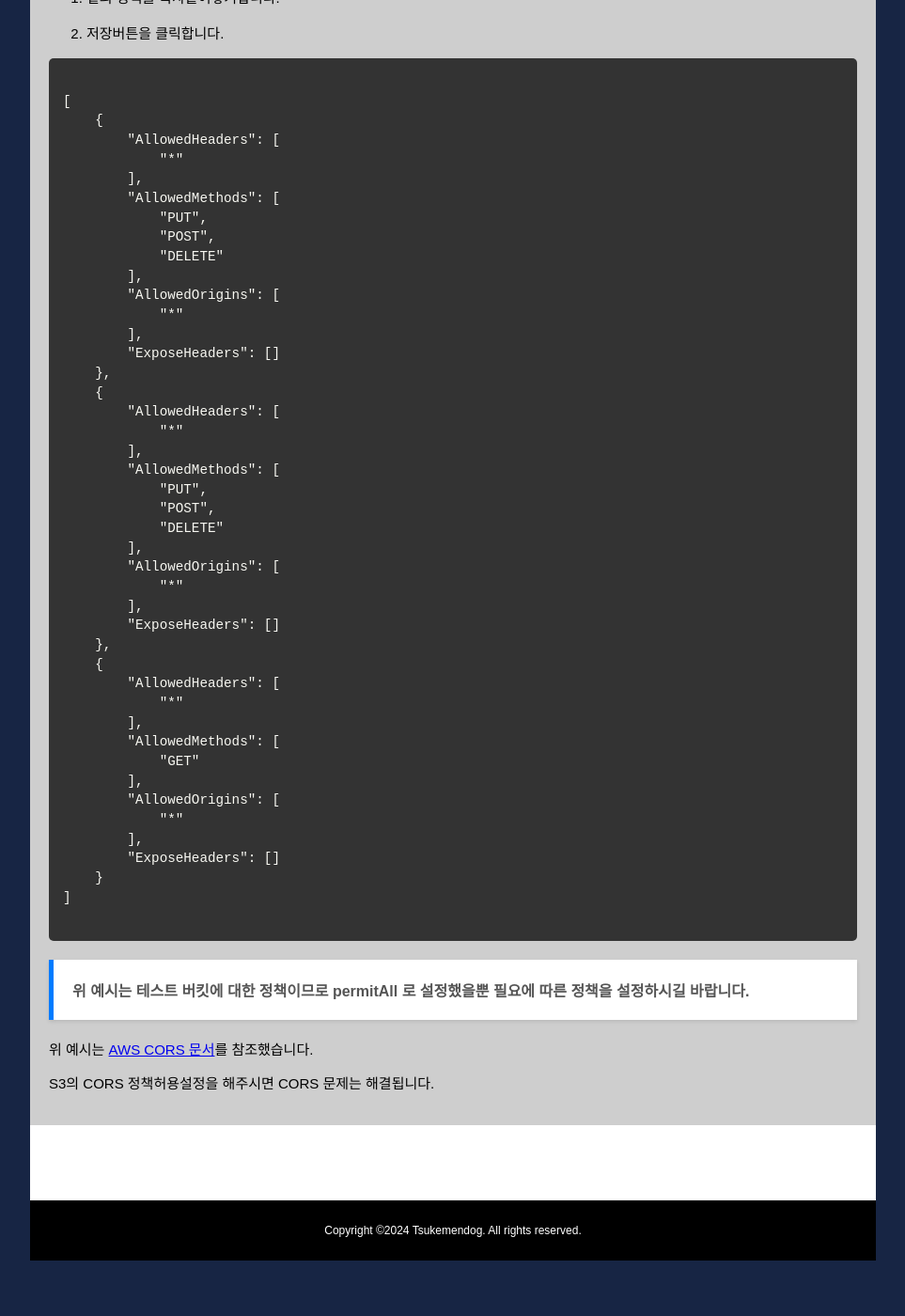
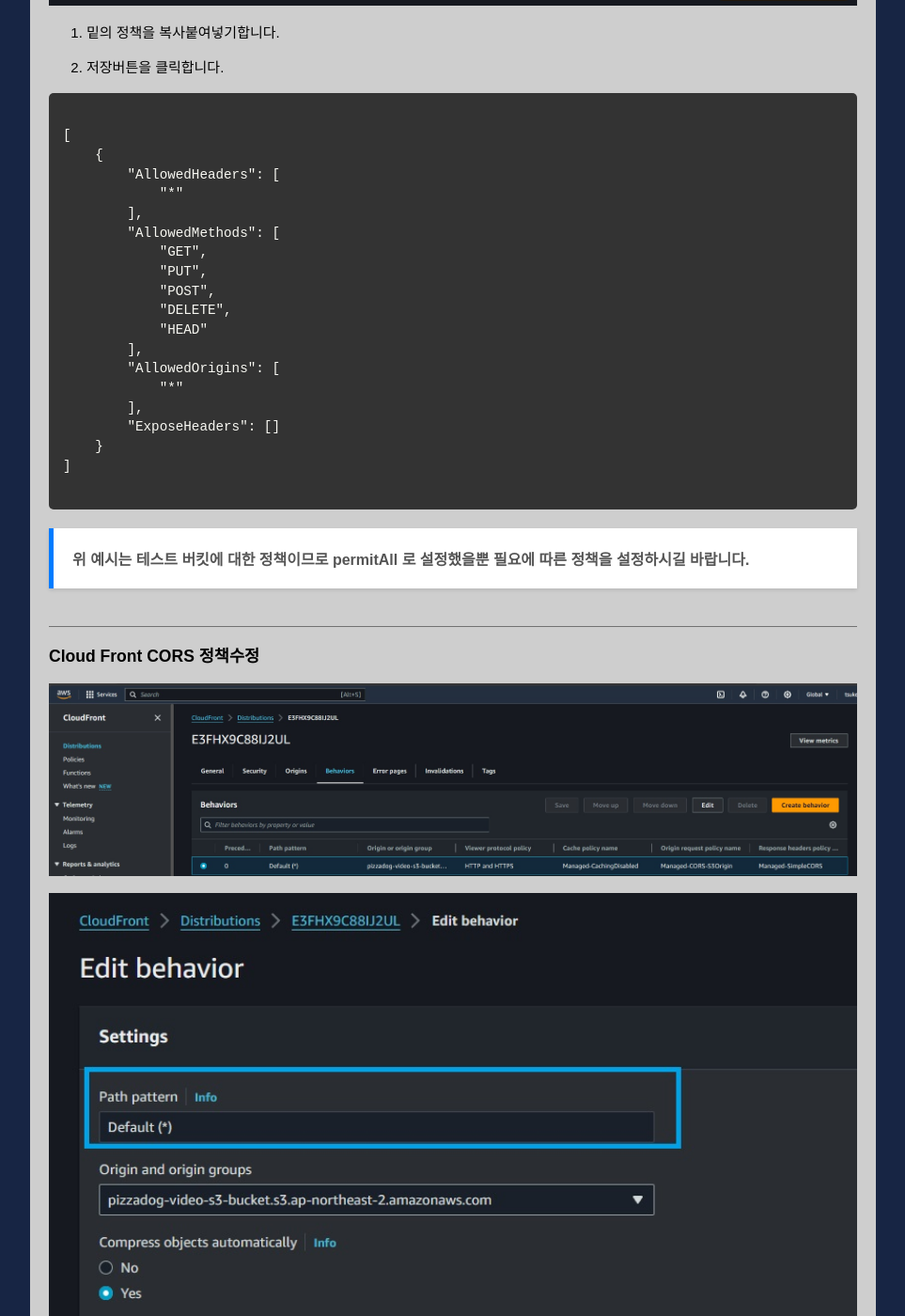
Before and after one commit to tsukemandev/tsukemandev.github.io, a Jekyll site: the page built from _posts/ko/aws/s3/2023-10-24-issue_cors_s3.md, in a window 1280 px wide and 1400 px high, scrolled down 3783 px. Shown: the whole window at 94% size, without its empty margins (158-1121 px from the left). Built offline with Jekyll 4.4.1, drawn with Linux system fonts in a browser that asks for light colours; comment, search, counter and statistics services are not loaded; before the commit the page ends 5124 px from its top, so only the background shows below that; some of the changed text lies outside the part shown.

Commit message:
S3 CORS 포스팅 내용수정

```diff
--- a/_posts/ko/aws/s3/2023-10-24-issue_cors_s3.md
+++ b/_posts/ko/aws/s3/2023-10-24-issue_cors_s3.md
@@ -79,35 +79,11 @@
             "*"
         ],
         "AllowedMethods": [
+            "GET",
             "PUT",
             "POST",
-            "DELETE"
-        ],
-        "AllowedOrigins": [
-            "*"
-        ],
-        "ExposeHeaders": []
-    },
-    {
-        "AllowedHeaders": [
-            "*"
-        ],
-        "AllowedMethods": [
-            "PUT",
-            "POST",
-            "DELETE"
-        ],
-        "AllowedOrigins": [
-            "*"
-        ],
-        "ExposeHeaders": []
-    },
-    {
-        "AllowedHeaders": [
-            "*"
-        ],
-        "AllowedMethods": [
-            "GET"
+            "DELETE",
+            "HEAD"
         ],
         "AllowedOrigins": [
             "*"
@@ -120,6 +96,17 @@
 
 >  **위 예시는 테스트 버킷에 대한 정책이므로 permitAll 로 설정했을뿐 필요에 따른 정책을 설정하시길 바랍니다.**
 
-위 예시는 [AWS CORS 문서](https://docs.aws.amazon.com/sdk-for-javascript/v3/developer-guide/cors.html)를 참조했습니다.
+<div class="divide-line"></div>
 
-S3의 CORS 정책허용설정을 해주시면 CORS 문제는 해결됩니다.
+### Cloud Front CORS 정책수정
+
+![Edit CORS POLICY FOR Cloud Front](/assets/img/aws/s3/cloudfront-distributions.jpg)
+
+![Edit CORS POLICY FOR Cloud Front](/assets/img/aws/s3/cloudfront-distribution-behavior01.jpg)
+
+![Edit CORS POLICY FOR Cloud Front](/assets/img/aws/s3/cloudfront-distribution-behavior02.jpg)
+
+
+위 예시는 [AWS S3 CORS 문서](https://docs.aws.amazon.com/sdk-for-javascript/v3/developer-guide/cors.html)를 참조했습니다.
+
+그리고 Cloud Front CORS 정책 설정의 경우는 해당 [AWS Cloud Front CORS 문서](https://repost.aws/knowledge-center/no-access-control-allow-origin-error) 를 참조하였습니다.
```
Also changed, not shown: other parts of _posts/ko/aws/s3/2023-10-24-issue_cors_s3.md (+1 -1 lines), assets/img/aws/s3/cloudfront-distribution-behavior01.jpg (added), assets/img/aws/s3/cloudfront-distribution-behavior02.jpg (added), assets/img/aws/s3/cloudfront-distributions.jpg (added), assets/img/aws/s3/s3-cors-edit.jpg.
